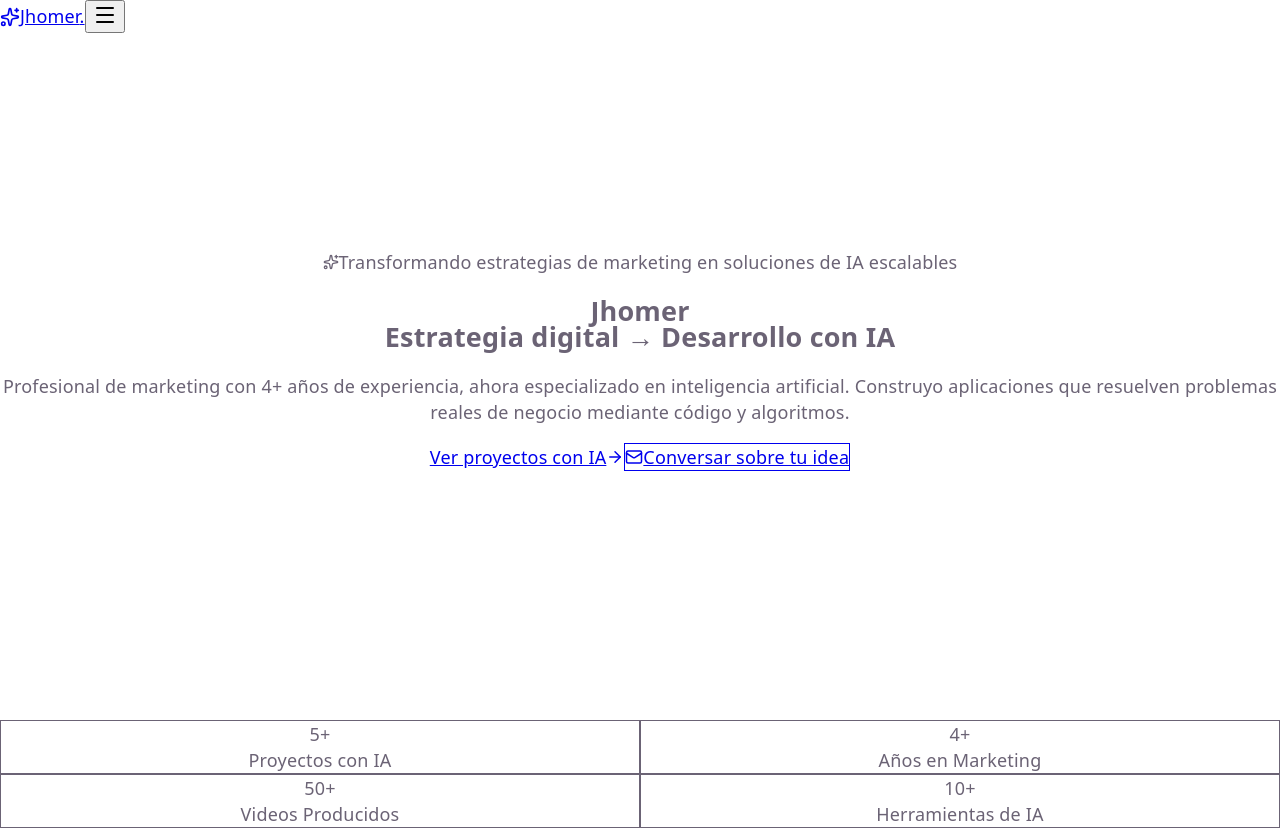
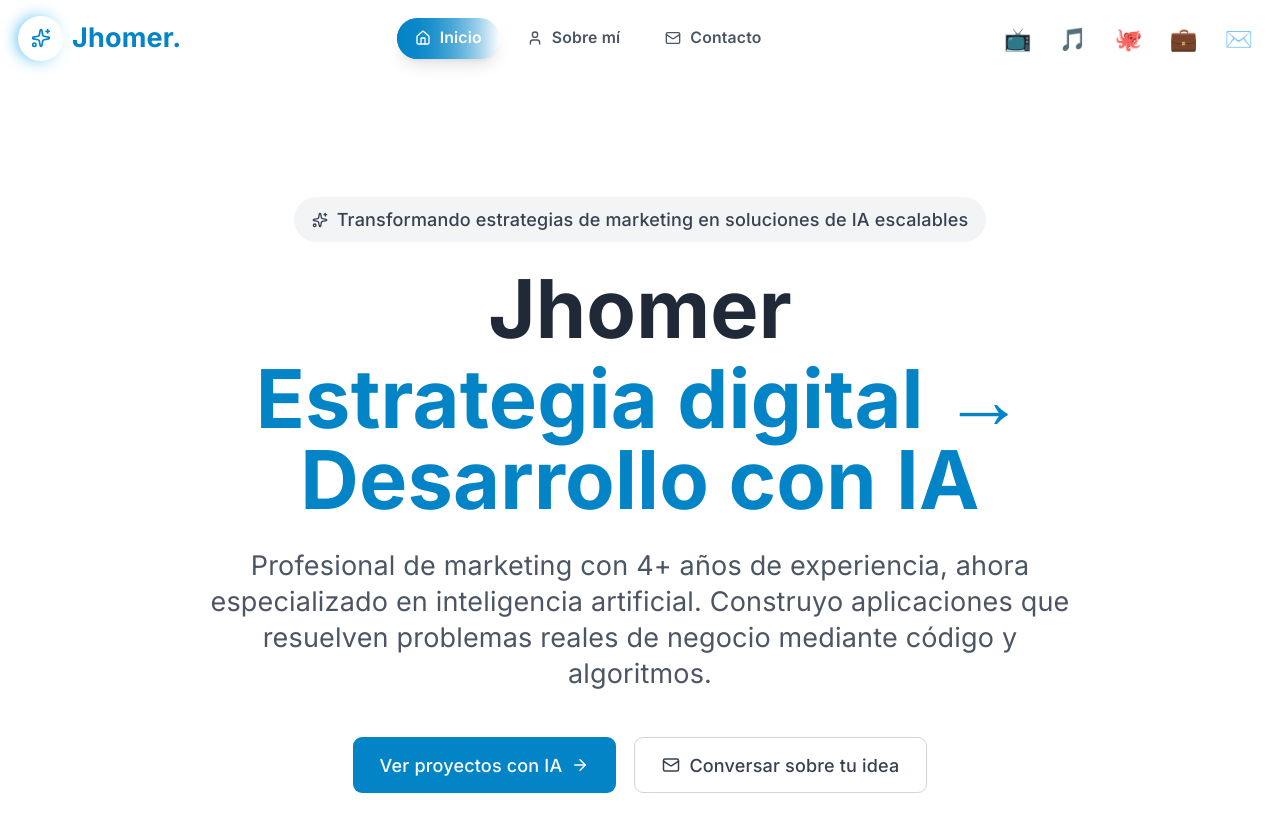
Before and after one commit to openketzal-star/portafolio-jhomer, a React (Vite) app: page / in a window 1280 px wide. Shown: the top 829 px of the page. Built offline with nearby package versions, Linux system fonts and the light colour scheme.

Commit message:
chore: replace local tailwind with CDN for temporary deploy

```diff
--- a/index.html
+++ b/index.html
@@ -18,6 +18,30 @@
     <!-- Theme Color -->
     <meta name="theme-color" content="#0ea5e9" media="(prefers-color-scheme: light)">
     <meta name="theme-color" content="#1e293b" media="(prefers-color-scheme: dark)">
+    <!-- Tailwind CSS CDN -->
+    <script src="https://cdn.tailwindcss.com"></script>
+    <script>
+      tailwind.config = {
+        theme: {
+          extend: {
+            colors: {
+              primary: {
+                50: '#f0f9ff',
+                100: '#e0f2fe',
+                200: '#bae6fd',
+                300: '#7dd3fc',
+                400: '#38bdf8',
+                500: '#0ea5e9',
+                600: '#0284c7',
+                700: '#0369a1',
+                800: '#075985',
+                900: '#0c4a6e',
+              }
+            }
+          }
+        }
+      }
+    </script>
   </head>
   <body>
     <div id="root"></div>
--- a/src/index.css
+++ b/src/index.css
@@ -1,6 +1,25 @@
-@tailwind base;
-@tailwind components;
-@tailwind utilities;
+/* @tailwind base; */
+/* @tailwind components; */
+/* @tailwind utilities; */
+
+/* Base styles */
+html, body {
+  margin: 0;
+  padding: 0;
+  font-family: 'Inter', sans-serif;
+}
+
+body {
+  background-color: #ffffff;
+  color: #1a1a1a;
+}
+
+@media (prefers-color-scheme: dark) {
+  body {
+    background-color: #0a0a0a;
+    color: #fafafa;
+  }
+}
 
 @layer base {
   :root {
```
Also changed, not shown: 1 other file (tests, documents, lock files or other folders).
